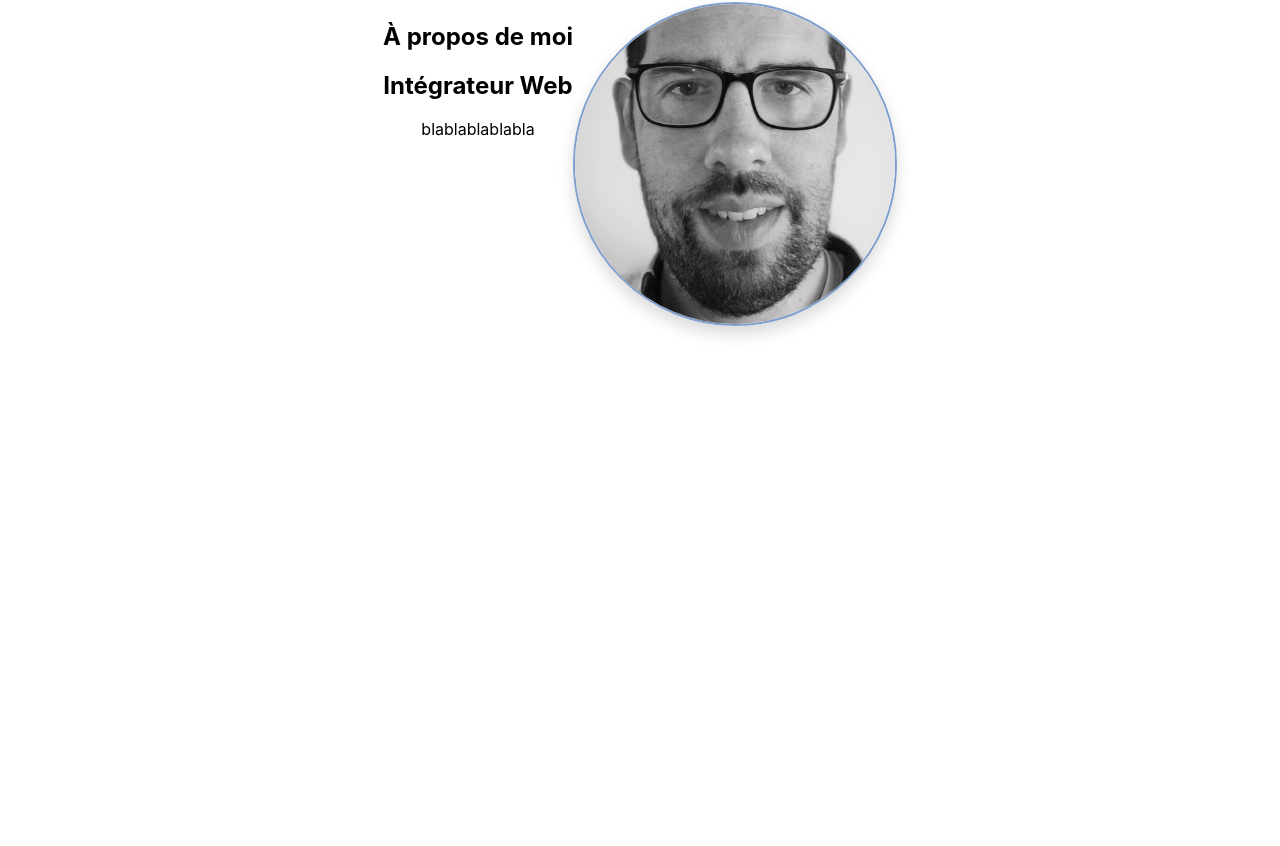
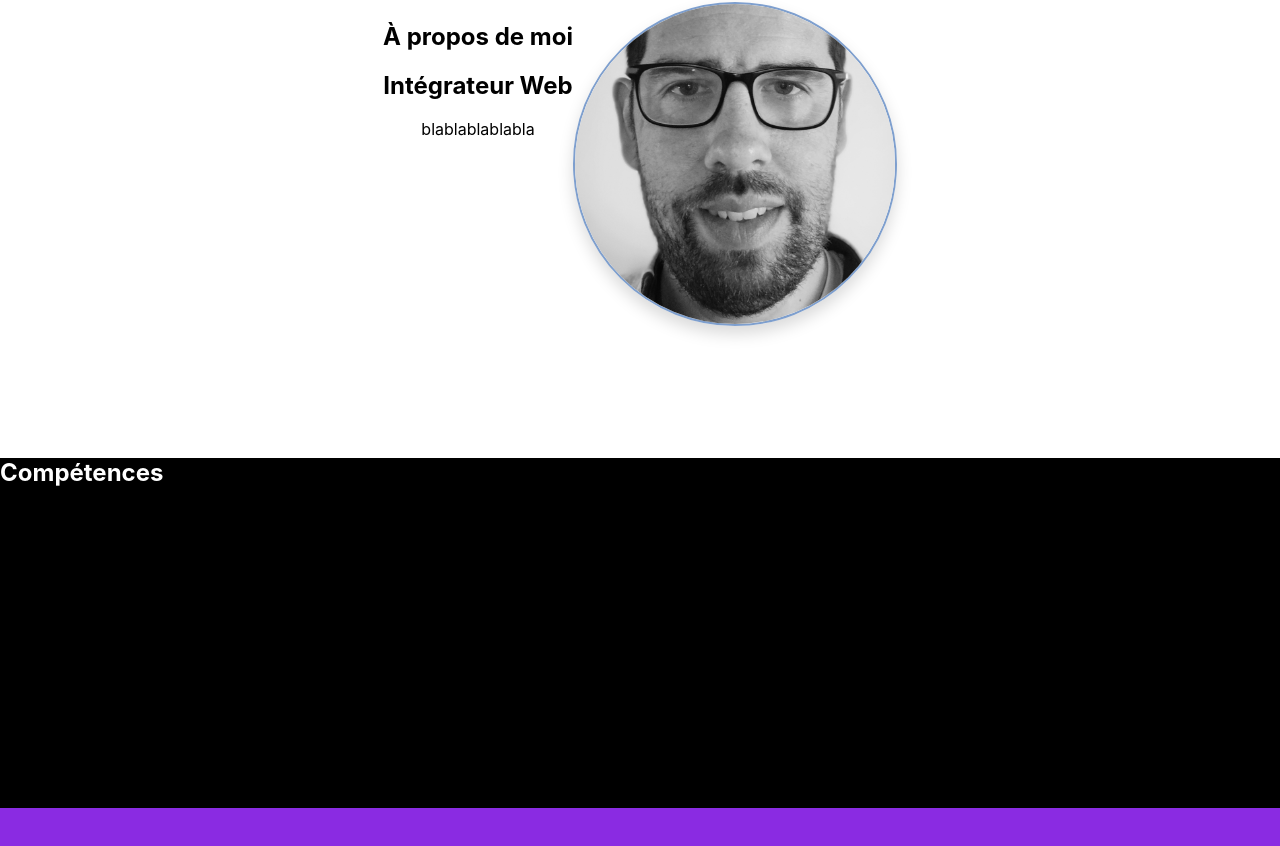
Before and after one commit to Kojiro-lu/Mon-Portefolio, a React (Vite) app: page / in a window 1280 px wide. Shown: the part 842-1688 px from the top of the page. Before the commit the page ends 1280 px from the top, so only its background shows below. Built offline with nearby package versions, Linux system fonts and the light colour scheme.

Commit message:
Création composants Portfolio

```diff
--- a/src/components/About/About.jsx
+++ b/src/components/About/About.jsx
@@ -1,7 +1,7 @@
 import "./about.css";
 import AboutMoi from "../../assets/images/about-moi.jpg";
 
-const About = () => {
+function About() {
   return (
     <>
       <section className="about-container">
@@ -18,6 +18,6 @@ const About = () => {
       </section>
     </>
   );
-};
+}
 
 export default About;
--- a/src/components/Hero/Hero.jsx
+++ b/src/components/Hero/Hero.jsx
@@ -1,6 +1,6 @@
 import "./Hero.css";
 
-const Hero = () => {
+function Hero() {
   return (
     <section className="hero">
       <div className="hero-content">
@@ -10,6 +10,6 @@ const Hero = () => {
       </div>
     </section>
   );
-};
+}
 
 export default Hero;
--- /dev/null
+++ b/src/components/Portfolio/Portfolio.css
@@ -0,0 +1,4 @@
+.portfolio-container {
+  min-height: 350px;
+  background-color: blueviolet;
+}
--- /dev/null
+++ b/src/components/Portfolio/Portfolio.jsx
@@ -0,0 +1,10 @@
+import "./Portfolio.css";
+
+function Portfolio() {
+  return (
+    <>
+      <section className="portfolio-container"></section>
+    </>
+  );
+}
+export default Portfolio;
--- a/src/components/Skills/Skills.css
+++ b/src/components/Skills/Skills.css
@@ -1,3 +1,8 @@
 .skills-container {
   background-color: black;
+  min-height: 350px;
 }
+
+.skills-container h1 {
+  color: white;
+}
--- a/src/components/Skills/Skills.jsx
+++ b/src/components/Skills/Skills.jsx
@@ -1,11 +1,13 @@
 import "./skills.css";
 
-const Skills = () => {
+function Skills() {
   return (
     <>
-      <section className="skills-container"></section>
+      <section className="skills-container">
+        <h1>Compétences</h1>
+      </section>
     </>
   );
-};
+}
 
 export default Skills;
--- a/src/pages/Home/Home.jsx
+++ b/src/pages/Home/Home.jsx
@@ -2,6 +2,7 @@ import "../Home/Home.css";
 import Hero from "../../components/Hero/Hero";
 import About from "../../components/About/About";
 import Skills from "../../components/Skills/Skills";
+import Portfolio from "../../components/Portfolio/Portfolio";
 
 function Home() {
   return (
@@ -9,6 +10,7 @@ function Home() {
       <Hero />
       <About />
       <Skills />
+      <Portfolio />
     </>
   );
 }
```
